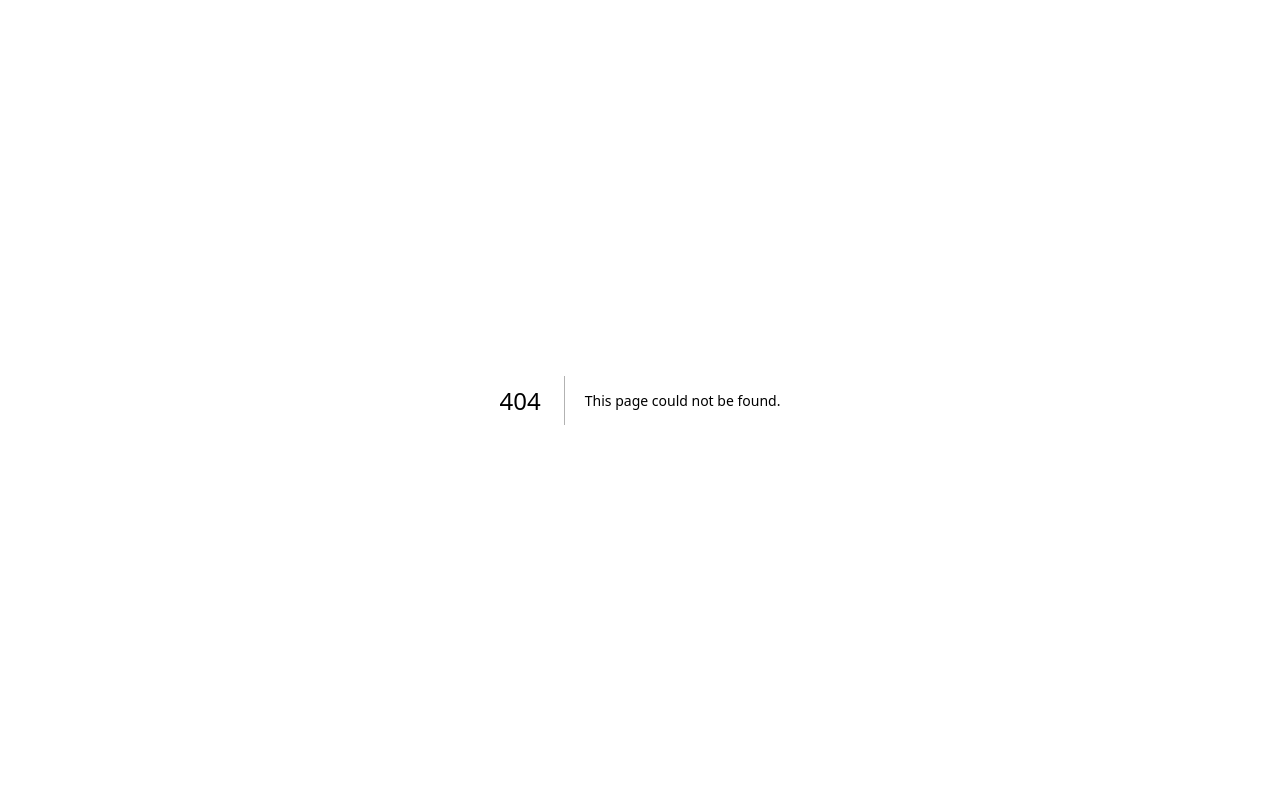
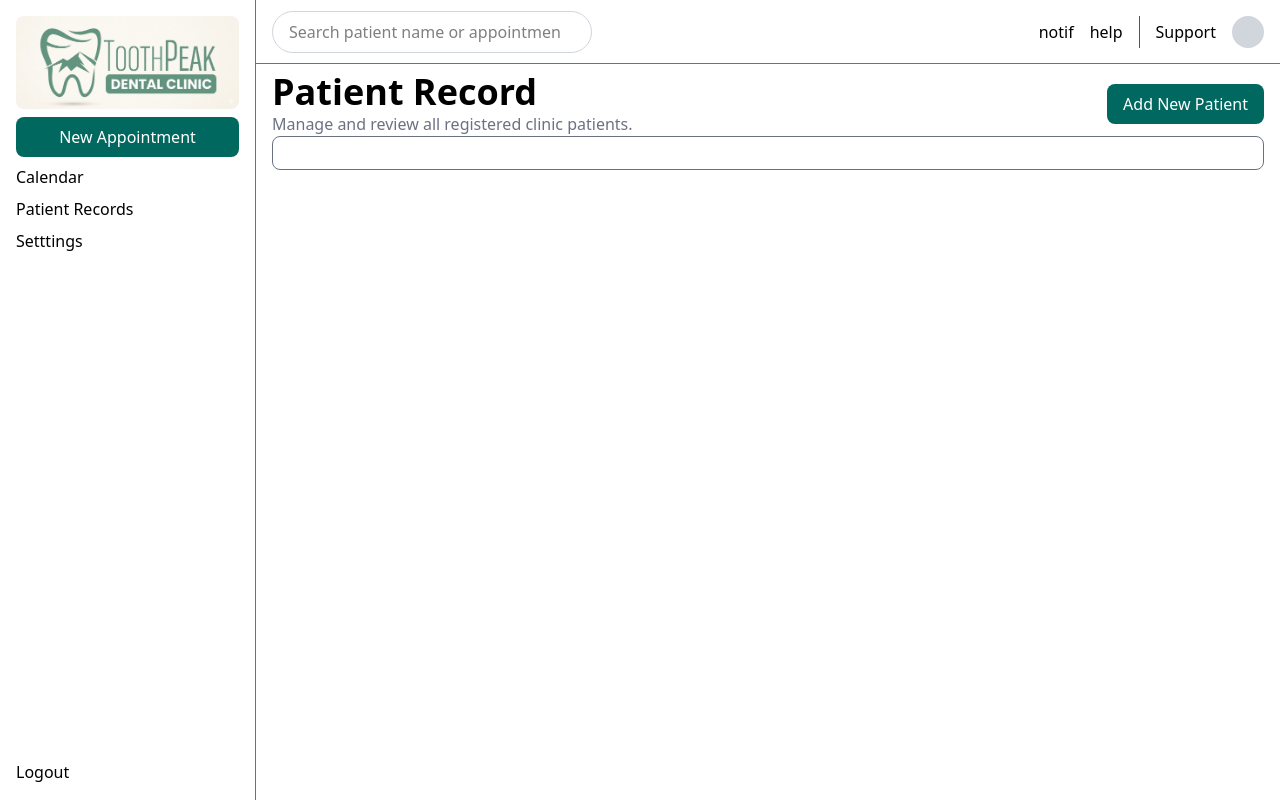
Before and after one commit to jazz212/3D_Dental_System, a Next.js app: page /dashboard/patientrecords in a window 1280 px wide. Before the commit this address had no page. Built offline with nearby package versions, Linux system fonts and the light colour scheme.

Commit message:
patient records adition to the dashboard

```diff
--- /dev/null
+++ b/app/components/PatientRecords.js
@@ -0,0 +1,21 @@
+export default function PatientRecords() {
+  return (
+    <div className="bg-white w-full p-4 pt-2 pb-6">
+      <div className="flex justify-between items-center">
+        <div>
+          <h1 className="text-4xl font-bold">Patient Record</h1>
+          <p className="text-gray-500">
+            Manage and review all registered clinic patients.
+          </p>
+        </div>
+        <div className="flex gap-4">
+          <button className="bg-[#00685F] px-4 py-2 text-white rounded-lg">
+            Add New Patient
+          </button>
+        </div>
+      </div>
+
+      <div className="bg-white border border-gray-500 p-4 rounded-lg"></div>
+    </div>
+  );
+}
--- a/app/dashboard/page.js
+++ b/app/dashboard/page.js
@@ -1,8 +1,5 @@
 import Dashboard from "../components/Dashboard";
 
 export default function Home() {
-  return (
-    /**/
-    <Dashboard />
-  );
+  return <Dashboard />;
 }
--- /dev/null
+++ b/app/dashboard/patientrecords/page.js
@@ -0,0 +1,4 @@
+import PatientRecords from "@/app/components/PatientRecords";
+export default function () {
+  return <PatientRecords />;
+}
```
